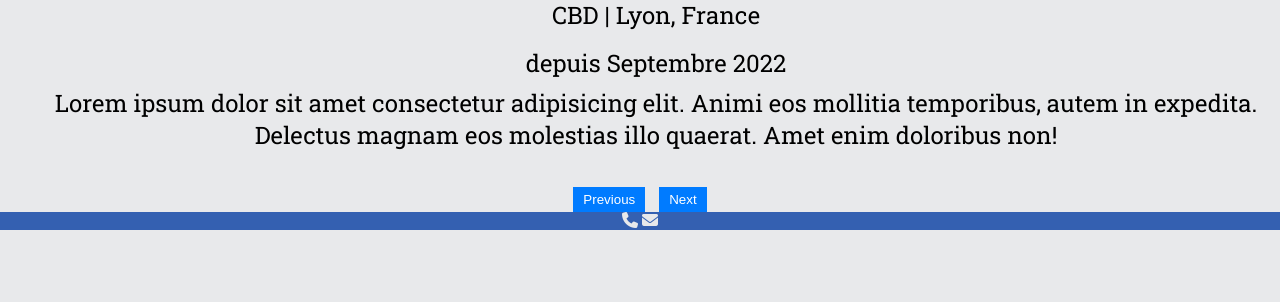
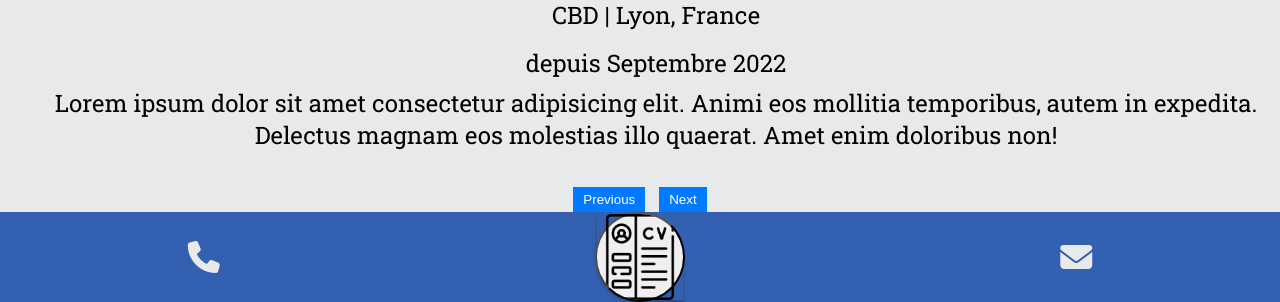
Before and after one commit to victorzanotelli/projet1, a PHP site: page / in a window 1280 px wide. Shown: the part 796-1098 px from the top of the page. Before the commit the page ends 1026 px from the top, so only its background shows below. Run offline with PHP 8.4, Linux system fonts and the light colour scheme; some libraries are stand-ins or nearby versions.

Commit message:
menubottom

```diff
--- a/index.css
+++ b/index.css
@@ -106,7 +106,8 @@ body {
 /* --------------------------------------Odile------------------------*/
 .odile{
     text-align: center;
-    font-size: 1.5rem;
+    font-size: 1rem;
+    font-family: var(--font-title);
 
 
 }
@@ -340,8 +341,19 @@ h2 {
 
 }
 .navfooter {
+    display: flex;
+    justify-content: space-around;
+    align-items: center;
     background-color: var(--color-nav-bar);
     text-align: center;
+}
+.cv{
+border-radius: 50%;
+width: 7%;
+height: 7%;
+}
 
+.fa-solid{
+    font-size: 200%;
 
 }
--- a/index.php
+++ b/index.php
@@ -41,7 +41,7 @@ $experience = [
 
         <nav class="navbar-dekstop">
             <a href="#">Informations</a>
-            <a href="#">Experiences</a>
+            <a href="#experience">Experiences</a>
             <a href="#">Formations</a>
             <a href="#">Soft Skills</a>
             <a href="#">Références</a>
@@ -52,8 +52,8 @@ $experience = [
             <h1 class="odile">Odile Deraie<p>web developpeuse</p></h1>
             <i class="fa-solid fa-bars"></i>
             <div class="nav-list-mobile">
-                <a href="#">Informations</a>
-                <a href="#">Experiences</a>
+                <a href="#inform">Informations</a>
+                <a href="#experience">Experiences</a>
                 <a href="#">Formations</a>
                 <a href="#">Soft Skills</a>
                 <a href="#">Références</a>
@@ -63,7 +63,7 @@ $experience = [
         <!-- ------------------------ infocontact ------------------------------- -->
         <div class="description">
 
-            <div class="info">
+            <div class="info" id="inform">
                 <br>
                 <p>Web develloper diplomée de la Wild Code School, passionnée avec 3 années d'expérience dans la
                     création de sites web. Compétences solides en HTML, CSS, JavaScript, et PHP. Toujours à la pointe
@@ -94,7 +94,7 @@ $experience = [
 
         <!-- ---------------------------------Experience---------------------------------------------------- -->
 <div class="experience-container">
-    <h2>EXPERIENCE</h2>
+    <h2 id="experience">EXPERIENCE</h2>
     <div class="carousel">
         <?php for ($i = 0; $i < count($experience); $i++): ?>
             <div class="experience">
@@ -123,7 +123,7 @@ $experience = [
 <footer>
         <nav class="navfooter">
             <a href="#"><i class="fa-solid fa-phone" style="color: #e8e9eb;"></i></a>
-            <a href="#"></a>
+            <button class="cv" type="button"><img src="assets\cv_3135686.png" alt="icone"/></button>
             <a href="#"><i class="fa-solid fa-envelope" style="color: #e8e9eb;"></i></a>
         </nav>
 </footer>
```
Also changed, not shown: assets/cv_3135686.png (added), assets/odile.ico (added).
